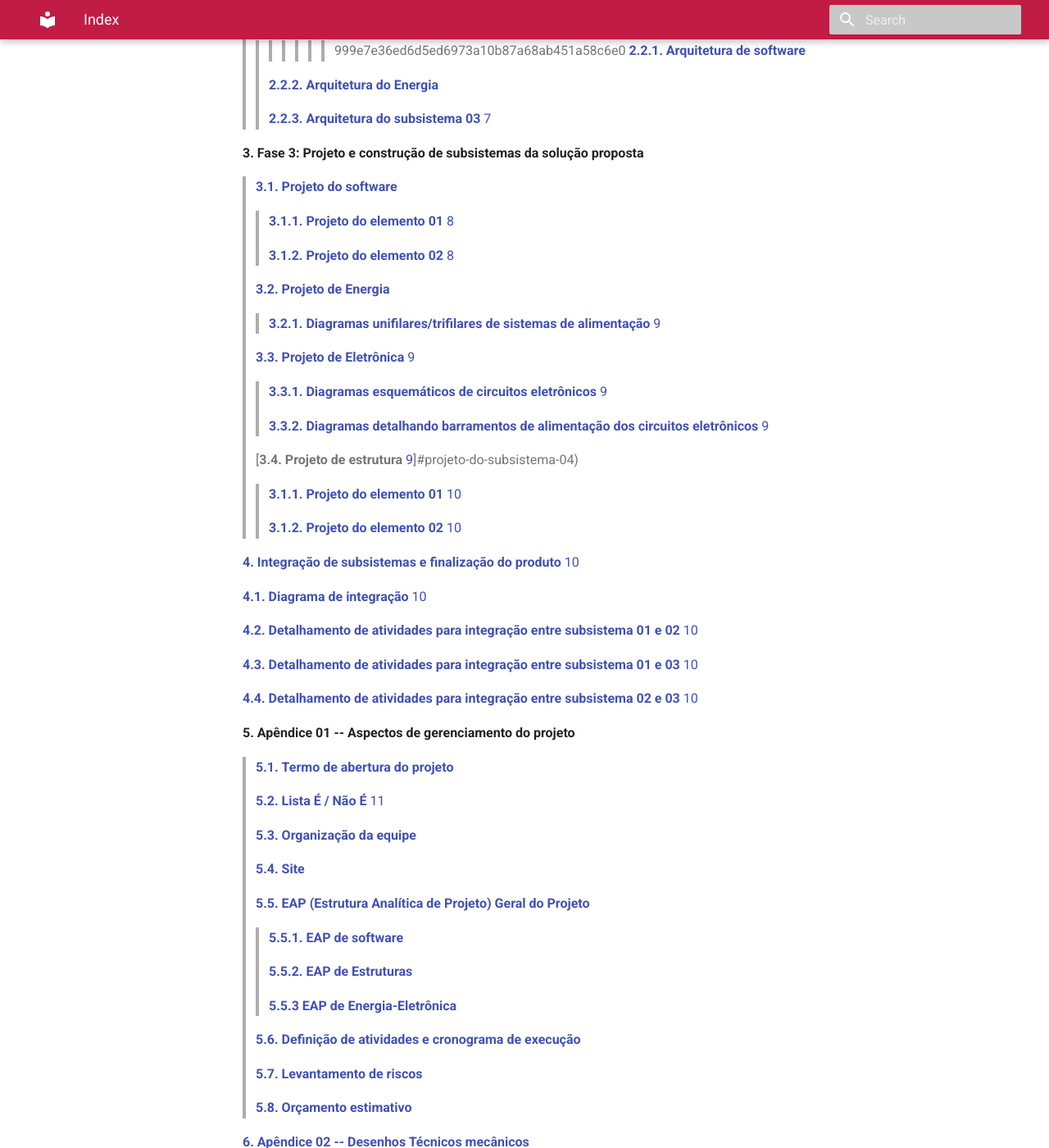
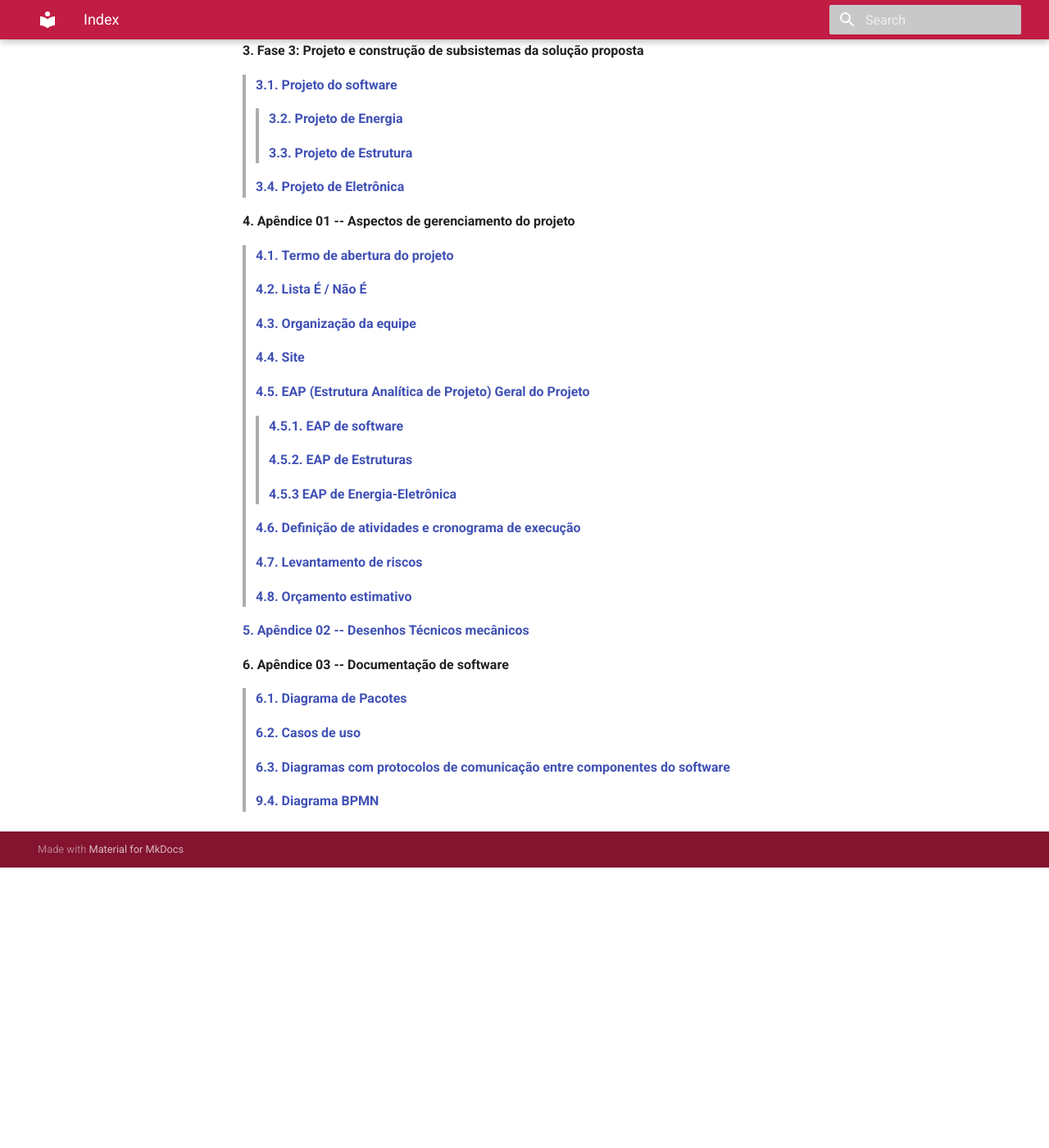
Before and after one commit to Calcioft/ScanPoint, an MkDocs documentation site: the page built from docs/geral/index.md, in a window 1280 px wide and 1400 px high, scrolled down 1052 px. Shown: the whole window at 82% size. Built offline with MkDocs 1.6.1 and Material for MkDocs 9.7.7, drawn with Linux system fonts in a browser that asks for light colours; after the commit the page ends 2110 px from its top, so only the background shows below that; some of the changed text lies outside the part shown.

Commit message:
Atualização dos links do index.md

```diff
--- a/docs/geral/index.md
+++ b/docs/geral/index.md
@@ -31,55 +31,28 @@
 
 >> [**2.1.2.** **Requisitos de Eletrônica e Energia**](https://gitlab.com/lappis-unb/fga-pi2/semestre-2024-1/grupo-08/scanpoint/-/blob/Revis%C3%A3o-PC1/docs/eletronica-energia/requisitos-eletronica-energia.md)
 
-<<<<<<< HEAD
-> **2.2.** **Arquitetura geral da solução**
-
-=======
 >> [**2.1.3.** **Requisitos de Estruturas**](https://gitlab.com/lappis-unb/fga-pi2/semestre-2024-1/grupo-08/scanpoint/-/blob/main/docs/estruturas/Requisitos_estruturas.md?ref_type=heads)
 
-> **2.2.** **Arquitetura geral da solução**
+> [**2.2.** **Arquitetura geral da solução**](https://gitlab.com/lappis-unb/fga-pi2/semestre-2024-1/grupo-08/scanpoint/-/blob/main/docs/geral/arquitetura.md?ref_type=heads)
 
->>>>>>> 999e7e36ed6d5ed6973a10b87a68ab451a58c6e0
->> [**2.2.1.** **Arquitetura de software**](https://gitlab.com/lappis-unb/fga-pi2/semestre-2024-1/grupo-08/scanpoint/-/blob/main/docs/software/eap_software.md?ref_type=heads)
+>> [**2.2.3.** **Arquitetura de Software**](https://gitlab.com/lappis-unb/fga-pi2/semestre-2024-1/grupo-08/scanpoint/-/blob/main/docs/software/arquitetura.md?ref_type=heads)
 
 >> [**2.2.2.** **Arquitetura do Energia**](https://gitlab.com/lappis-unb/fga-pi2/semestre-2024-1/grupo-08/scanpoint/-/blob/main/docs/eletronica-energia/arquitetura_energia.md)
 
->> [**2.2.3.** **Arquitetura do subsistema 03**
-[7](#arquitetura-do-subsistema-03)](#arquitetura-do-subsistema-03)
+>> [**2.2.3.** **Arquitetura de Estrutura**](https://gitlab.com/lappis-unb/fga-pi2/semestre-2024-1/grupo-08/scanpoint/-/blob/main/docs/estruturas/arquitetura_subs_estruturas.md?ref_type=heads)
 
 **3.** **Fase 3: Projeto e construção de subsistemas da solução proposta**
 
 > [**3.1.** **Projeto do software**](https://gitlab.com/lappis-unb/fga-pi2/semestre-2024-1/grupo-08/scanpoint/-/blob/main/docs/software/subsistema-software.md?ref_type=heads)
 
->> [**3.1.1.** **Projeto do elemento 01**
-[8](#projeto-do-elemento-01)](#projeto-do-elemento-01)
+>> [**3.2.** **Projeto de Energia**](#https://gitlab.com/lappis-unb/fga-pi2/semestre-2024-1/grupo-08/scanpoint/-/blob/main/docs/eletronica-energia/Projeto_Subsistema_Energia.md?ref_type=heads)
 
->> [**3.1.2.** **Projeto do elemento 02**
-[8](#projeto-do-elemento-02)](#projeto-do-elemento-02)
+>> [**3.3.** **Projeto de Estrutura**](https://gitlab.com/lappis-unb/fga-pi2/semestre-2024-1/grupo-08/scanpoint/-/blob/main/docs/estruturas/Projeto_subsistema_estruturas.md?ref_type=heads)
 
-> [**3.2.** **Projeto de Energia**](https://gitlab.com/lappis-unb/fga-pi2/semestre-2024-1/grupo-08/scanpoint/-/blob/main/docs/eletronica-energia/Projeto_Subsistema_Energia.md)
+> [**3.4.** **Projeto de Eletrônica**](https://gitlab.com/lappis-unb/fga-pi2/semestre-2024-1/grupo-08/scanpoint/-/blob/main/docs/eletronica-energia/Documento_motor_de_passo.md?ref_type=heads)
 
->> [**3.2.1.** **Diagramas unifilares/trifilares de sistemas de alimentação**
-[9](#projeto-do-elemento-01-1)](#projeto-do-elemento-01-1)
 
-> [**3.3.** **Projeto de Eletrônica**
-[9](#projeto-do-subsistema-03)](#projeto-do-subsistema-03)
-
->> [**3.3.1.** **Diagramas esquemáticos de circuitos eletrônicos**
-[9](#projeto-do-elemento-01-2)](#projeto-do-elemento-01-2)
-
->> [**3.3.2.** **Diagramas detalhando barramentos de alimentação dos circuitos eletrônicos**
-[9](#projeto-do-elemento-02-2)](#projeto-do-elemento-02-2)
-
-> [**3.4.** **Projeto de estrutura** [9](#projeto-do-subsistema-04)]#projeto-do-subsistema-04)
-
->> [**3.1.1.** **Projeto do elemento 01**
-[10](#projeto-do-elemento-01)](#projeto-do-elemento-01)
-
->> [**3.1.2.** **Projeto do elemento 02**
-[10](#projeto-do-elemento-02)](#projeto-do-elemento-02)
-
-[**4.** **Integração de subsistemas e finalização do produto**
+<!-- [**4.** **Integração de subsistemas e finalização do produto**
 [10](#integração-de-subsistemas-e-finalização-do-produto)](#integração-de-subsistemas-e-finalização-do-produto)
 
 [**4.1.** **Diagrama de integração**
@@ -95,52 +68,52 @@
 
 [**4.4.** **Detalhamento de atividades para integração entre subsistema
 02 e 03**
-[10](#detalhamento-de-atividades-para-integração-entre-subsistema-02-e-03)](#detalhamento-de-atividades-para-integração-entre-subsistema-02-e-03)
+[10](#detalhamento-de-atividades-para-integração-entre-subsistema-02-e-03)](#detalhamento-de-atividades-para-integração-entre-subsistema-02-e-03) -->
 
-**5.** **Apêndice 01 -- Aspectos de gerenciamento do projeto**
+**4.** **Apêndice 01 -- Aspectos de gerenciamento do projeto**
 
-> [**5.1.** **Termo de abertura do projeto**](https://gitlab.com/lappis-unb/fga-pi2/semestre-2024-1/grupo-08/scanpoint/-/blob/adicionando_termo_de_abertura_do_projeto/docs/geral/termo_de_abertura_de_projeto.md)
+> [**4.1.** **Termo de abertura do projeto**](https://gitlab.com/lappis-unb/fga-pi2/semestre-2024-1/grupo-08/scanpoint/-/blob/main/docs/geral/termo_de_abertura_de_projeto.md?ref_type=heads)
 
-> [**5.2.** **Lista É / Não É** [11](#lista-é-não-é)](#lista-é-não-é)
+> [**4.2.** **Lista É / Não É**](https://gitlab.com/lappis-unb/fga-pi2/semestre-2024-1/grupo-08/scanpoint/-/blob/main/docs/geral/visaogeral.md?ref_type=heads#7-%C3%A9n%C3%A3o-%C3%A9-e-fazn%C3%A3o-faz)
 
-> [**5.3.** **Organização da equipe**
+> [**4.3.** **Organização da equipe**
 ](https://gitlab.com/lappis-unb/fga-pi2/semestre-2024-1/grupo-08/scanpoint/-/blob/main/README.md?ref_type=heads#equipe)
 
-> [**5.4.** **Site** ](#https://gitlab.com/lappis-unb/fga-pi2/semestre-2024-1/grupo-08/scanpoint/-/blob/main/README.md?ref_type=heads#site)
+> [**4.4.** **Site** ](#https://gitlab.com/lappis-unb/fga-pi2/semestre-2024-1/grupo-08/scanpoint/-/blob/main/README.md?ref_type=heads#site)
 
-> [**5.5.** **EAP (Estrutura Analítica de Projeto) Geral do Projeto**](https://gitlab.com/lappis-unb/fga-pi2/semestre-2024-1/grupo-08/scanpoint/-/blob/main/docs/geral/eap_geral.md?ref_type=heads)
+> [**4.5.** **EAP (Estrutura Analítica de Projeto) Geral do Projeto**](https://gitlab.com/lappis-unb/fga-pi2/semestre-2024-1/grupo-08/scanpoint/-/blob/main/docs/geral/eap_geral.md?ref_type=heads)
 
->> [**5.5.1.** **EAP de software**](https://gitlab.com/lappis-unb/fga-pi2/semestre-2024-1/grupo-08/scanpoint/-/blob/main/docs/software/eap_software.md?ref_type=heads)
+>> [**4.5.1.** **EAP de software**](https://gitlab.com/lappis-unb/fga-pi2/semestre-2024-1/grupo-08/scanpoint/-/blob/main/docs/software/eap_software.md?ref_type=heads)
 
->> [**5.5.2.** **EAP de Estruturas**](https://gitlab.com/lappis-unb/fga-pi2/semestre-2024-1/grupo-08/scanpoint/-/blob/Revis%C3%A3o-PC1/docs/estruturas/EAP_estruturas.md)
+>> [**4.5.2.** **EAP de Estruturas**](https://gitlab.com/lappis-unb/fga-pi2/semestre-2024-1/grupo-08/scanpoint/-/blob/Revis%C3%A3o-PC1/docs/estruturas/EAP_estruturas.md)
 
->> [**5.5.3** **EAP de Energia-Eletrônica**](https://gitlab.com/lappis-unb/fga-pi2/semestre-2024-1/grupo-08/scanpoint/-/blob/Revis%C3%A3o-PC1/docs/eletronica-energia/EAP-eletronica-energia.md)
+>> [**4.5.3** **EAP de Energia-Eletrônica**](https://gitlab.com/lappis-unb/fga-pi2/semestre-2024-1/grupo-08/scanpoint/-/blob/Revis%C3%A3o-PC1/docs/eletronica-energia/EAP-eletronica-energia.md)
 
-> [**5.6.** **Definição de atividades e cronograma de execução**](https://gitlab.com/lappis-unb/fga-pi2/semestre-2024-1/grupo-08/scanpoint/-/blob/main/docs/geral/cronograma.md?ref_type=heads)
+> [**4.6.** **Definição de atividades e cronograma de execução**](https://gitlab.com/lappis-unb/fga-pi2/semestre-2024-1/grupo-08/scanpoint/-/blob/main/docs/geral/cronograma.md?ref_type=heads)
 
-> [**5.7.** **Levantamento de riscos**](https://gitlab.com/lappis-unb/fga-pi2/semestre-2024-1/grupo-08/scanpoint/-/blob/main/docs/geral/FMEA.md?ref_type=heads)
+> [**4.7.** **Levantamento de riscos**](https://gitlab.com/lappis-unb/fga-pi2/semestre-2024-1/grupo-08/scanpoint/-/blob/main/docs/geral/FMEA.md?ref_type=heads)
 
-> [**5.8.** **Orçamento estimativo**](https://gitlab.com/lappis-unb/fga-pi2/semestre-2024-1/grupo-08/scanpoint/-/blob/main/docs/geral/estimativa-custos.md?ref_type=heads)
+> [**4.8.** **Orçamento estimativo**](https://gitlab.com/lappis-unb/fga-pi2/semestre-2024-1/grupo-08/scanpoint/-/blob/main/docs/geral/estimativa-custos.md?ref_type=heads)
 
-[**6.** **Apêndice 02 -- Desenhos Técnicos mecânicos**](https://gitlab.com/lappis-unb/fga-pi2/semestre-2024-1/grupo-08/scanpoint/-/tree/main/docs/estruturas/CAD/Estrutura_CATIA?ref_type=heads)
+[**5.** **Apêndice 02 -- Desenhos Técnicos mecânicos**](https://gitlab.com/lappis-unb/fga-pi2/semestre-2024-1/grupo-08/scanpoint/-/tree/main/docs/estruturas/Draftings?ref_type=heads)
 
-[**7.** **Apêndice 03 -- Diagramas elétricos e eletrônicos**
+<!-- [**7.** **Apêndice 03 -- Diagramas elétricos e eletrônicos**
 [15](#apêndice-03-diagramas-elétricos-e-eletrônicos)](#apêndice-03-diagramas-elétricos-e-eletrônicos)
 
 [**8.** **Apêndice 04 -- Diagramas de sistemas térmicos e/ou
 hidráulicos**
-[16](#apêndice-04-diagramas-de-sistemas-térmicos-eou-hidráulicos)](#apêndice-04-diagramas-de-sistemas-térmicos-eou-hidráulicos)
+[16](#apêndice-04-diagramas-de-sistemas-térmicos-eou-hidráulicos)](#apêndice-04-diagramas-de-sistemas-térmicos-eou-hidráulicos) -->
 
-**9.** **Apêndice 05 -- Documentação de software**
-> [**9.1.** **Diagrama de Pacotes**](https://gitlab.com/lappis-unb/fga-pi2/semestre-2024-1/grupo-08/scanpoint/-/blob/main/docs/software/diagrama-de-pacotes.md?ref_type=heads)
+**6.** **Apêndice 03 -- Documentação de software**
+> [**6.1.** **Diagrama de Pacotes**](https://gitlab.com/lappis-unb/fga-pi2/semestre-2024-1/grupo-08/scanpoint/-/blob/main/docs/software/diagrama-de-pacotes.md?ref_type=heads)
 
-> [**9.2.** **Casos de uso**](https://gitlab.com/lappis-unb/fga-pi2/semestre-2024-1/grupo-08/scanpoint/-/blob/Revis%C3%A3o-PC1/docs/software/casos-de-uso.md)
+> [**6.2.** **Casos de uso**](https://gitlab.com/lappis-unb/fga-pi2/semestre-2024-1/grupo-08/scanpoint/-/blob/Revis%C3%A3o-PC1/docs/software/casos-de-uso.md)
 
->[**9.3.** **Diagramas com protocolos de comunicação entre componentes do software**](https://gitlab.com/lappis-unb/fga-pi2/semestre-2024-1/grupo-08/scanpoint/-/blob/main/docs/software/protocolos-de-comunicacao-software.md?ref_type=heads)
+>[**6.3.** **Diagramas com protocolos de comunicação entre componentes do software**](https://gitlab.com/lappis-unb/fga-pi2/semestre-2024-1/grupo-08/scanpoint/-/blob/main/docs/software/protocolos-de-comunicacao-software.md?ref_type=heads)
 
 >[**9.4.** **Diagrama BPMN**](https://gitlab.com/lappis-unb/fga-pi2/semestre-2024-1/grupo-08/scanpoint/-/blob/main/docs/software/diagrama-bpmn.md?ref_type=heads)
 
-[**10.** **Apêndice 06 -- Memorial de cálculo de elementos do projeto**
+<!-- [**10.** **Apêndice 06 -- Memorial de cálculo de elementos do projeto**
 [18](#apêndice-06-memorial-de-cálculo-de-elementos-do-projeto)](#apêndice-06-memorial-de-cálculo-de-elementos-do-projeto)
 
 [**10.1.** **Detalhar o projeto do elemento 01 do subsistema 01.**
@@ -172,4 +145,4 @@
 [25](#referências-bibliográficas)](#referências-bibliográficas)
 
 [**18.** **Anexo 01 -- Catálogo de componentes utilizados no projeto**
-[26](#anexo-01-catálogo-de-componentes-utilizados-no-projeto)](#anexo-01-catálogo-de-componentes-utilizados-no-projeto)
+[26](#anexo-01-catálogo-de-componentes-utilizados-no-projeto)](#anexo-01-catálogo-de-componentes-utilizados-no-projeto) -->
```
